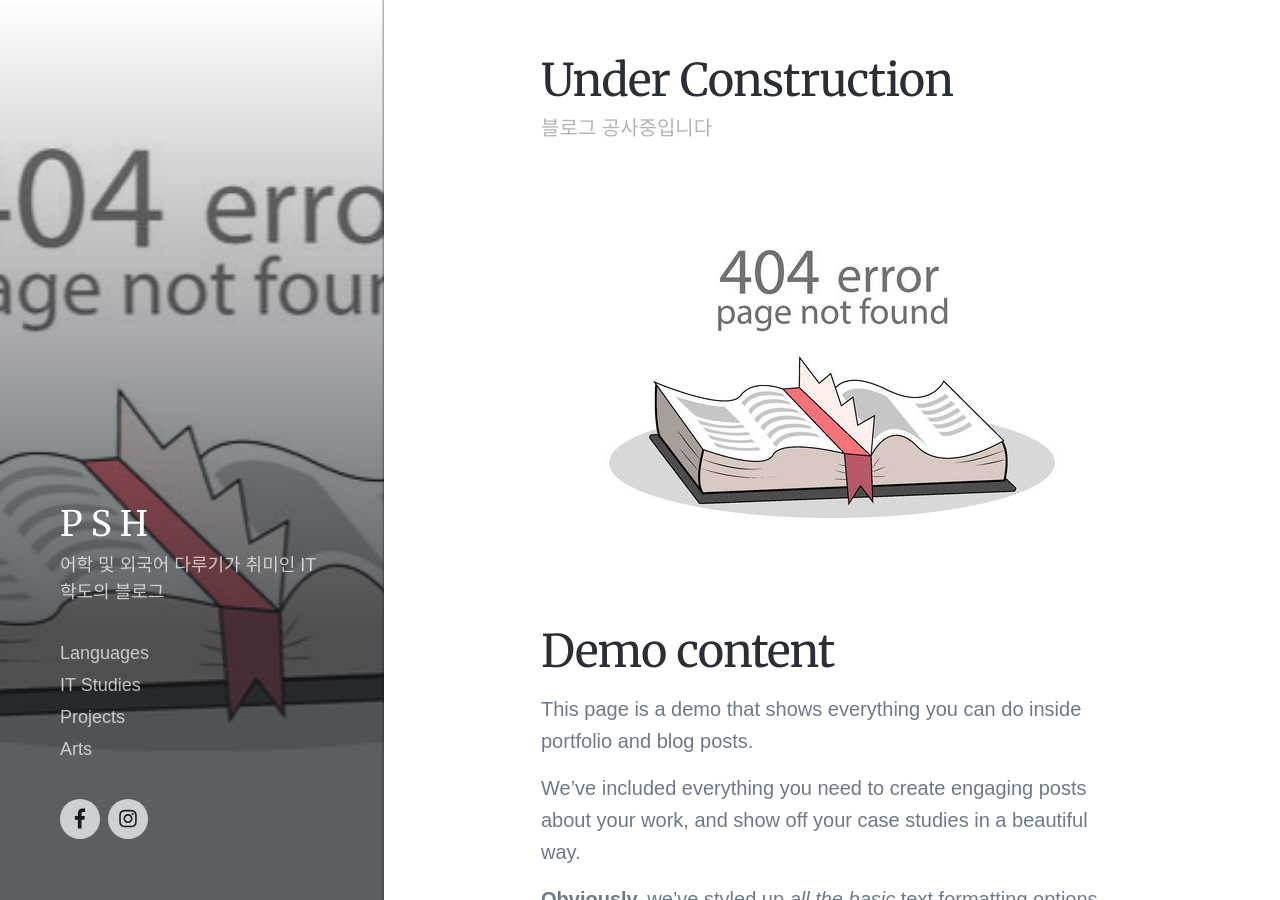
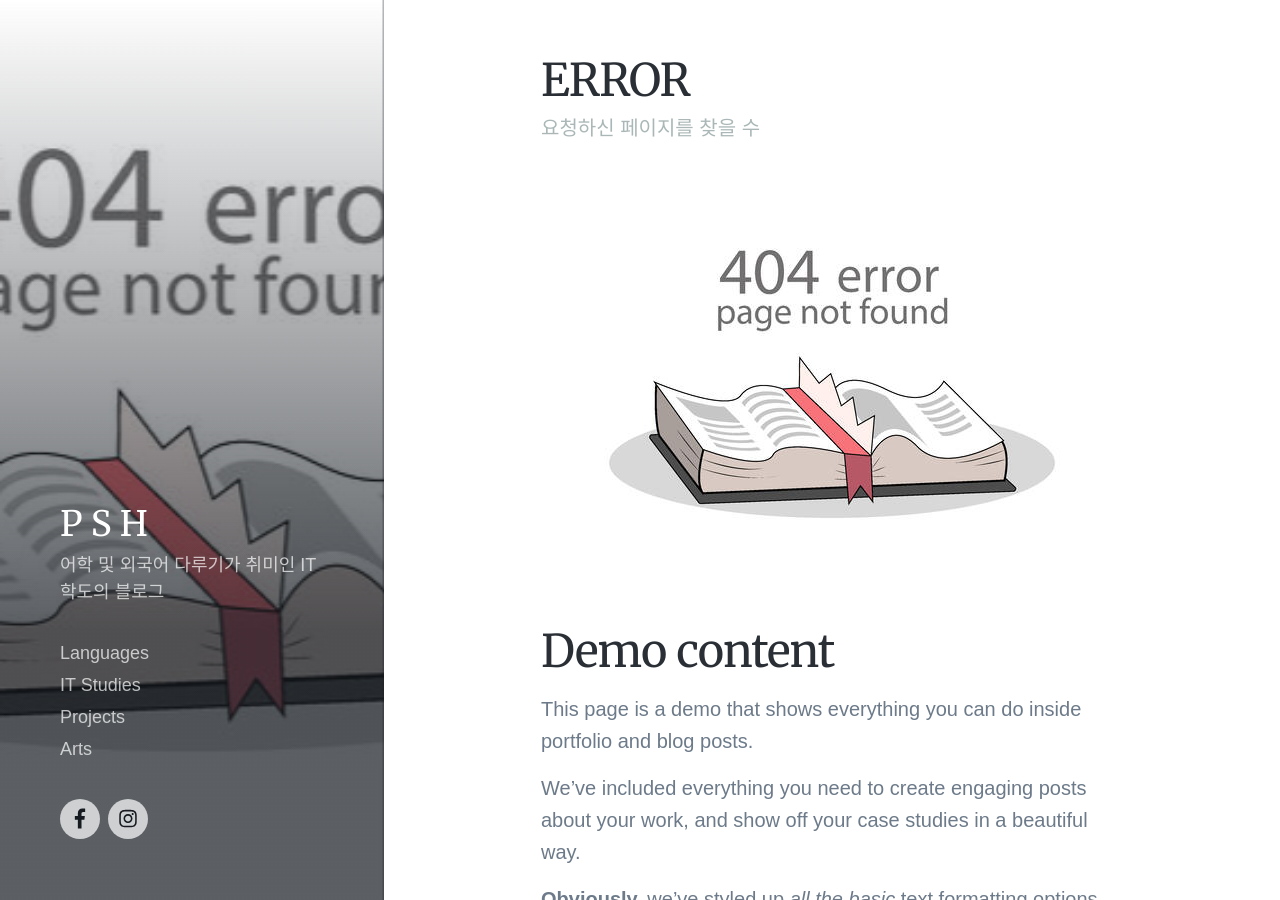
Before and after one commit to vendergood/vendergood.github.io, a Jekyll site: the page built from _it-studies/2021-02-22-error.md, in a window 1280 px wide and 900 px high. Built offline with Jekyll 4.4.1, drawn with Linux system fonts in a browser that asks for light colours; nearby versions of some CDN libraries; some web fonts are replaced.

Commit message:
Update and rename 2021-02-22-Under-construction.md to 2021-02-22-error.md

```diff
--- a/_it-studies/2021-02-22-Under-construction.md
+++ b/_it-studies/2021-02-22-error.md
@@ -1,6 +1,6 @@
 ---
-title: 'Under Construction'
-subtitle: '블로그 공사중입니다'
+title: 'ERROR'
+subtitle: '요청하신 페이지를 찾을 수 '
 date: 2021-02-21 23:32:54
 featured_image: '/images/under-construction.jpg'
 ---
```
